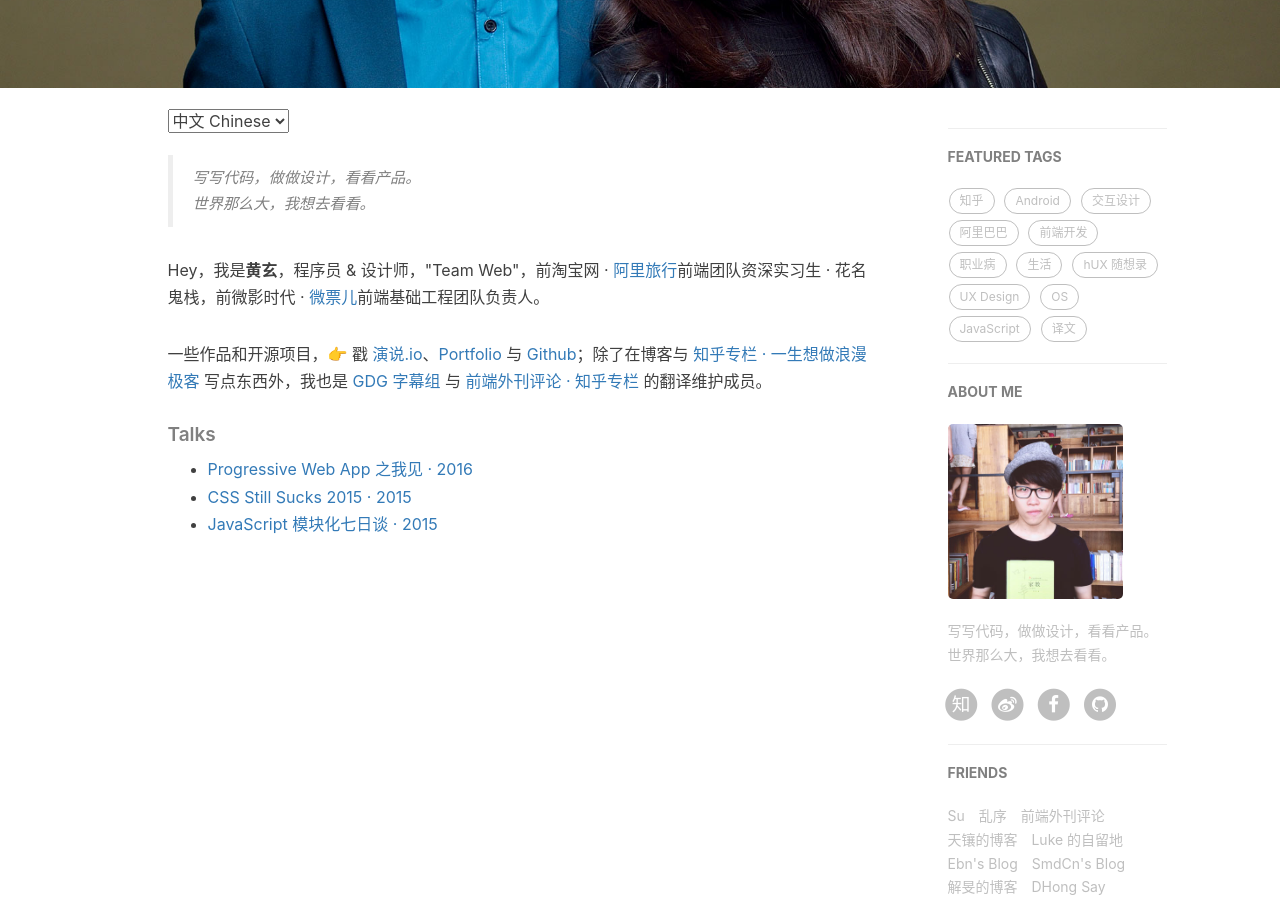
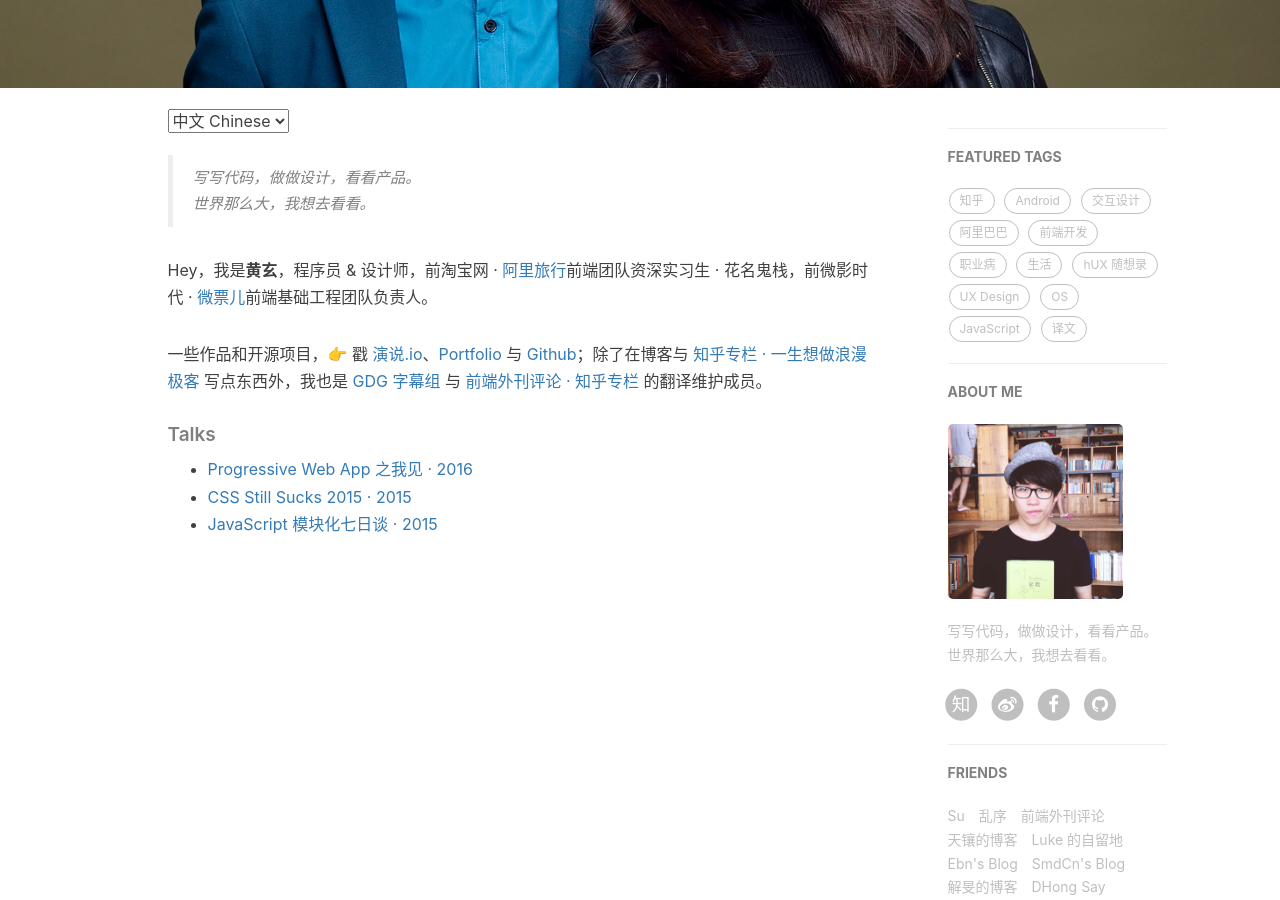
Before and after one commit to q97236143/Huxproh, a Jekyll site: the page built from about.html, in a window 1280 px wide and 900 px high, scrolled down 330 px. Built offline with Jekyll 4.4.1, drawn with Linux system fonts in a browser that asks for light colours; nearby versions of some CDN libraries; comment, search, counter and statistics services are not loaded.

```diff
--- a/about.html
+++ b/about.html
@@ -18,9 +18,9 @@ header-img: "img/about-bg.jpg"
     <blockquote><p>写写代码，做做设计，看看产品。<br>
     世界那么大，我想去看看。</p></blockquote>
 
-    <p>Hey，我是<strong>黄玄</strong>，程序员 &amp; 设计师，"Team Web"，前淘宝网 · <a href="http://alitrip.com">阿里旅行</a>前端团队资深实习生 · 花名鬼栈，前微影时代 · <a href="http://www.wepiao.com/?r=movie">微票儿</a>前端基础工程团队负责人。</p>
+    <p>Hey，我是<strong>黄玄</strong>，程序员 &amp; 设计师，前淘宝网 · <a href="http://alitrip.com">阿里旅行</a>前端团队资深实习生 · 花名鬼栈，前微影时代 · <a href="http://www.wepiao.com/?r=movie">微票儿</a>前端基础工程团队负责人。</p>
 
-    <p>一些作品和开源项目，👉 戳 <a href="http://https://zhuanlan.zhihu.com/p/21280918">演说.io</a>、<a href="/portfolio">Portfolio</a> 与 <a href="http://github.com/huxpro">Github</a>；除了在博客与 <a href="http://zhuanlan.zhihu.com/huxblog">知乎专栏 · 一生想做浪漫极客</a> 写点东西外，我也是 <a href="http://www.gfansub.com/">GDG 字幕组</a> 与 <a href="http://zhuanlan.zhihu.com/FrontendMagazine">前端外刊评论 · 知乎专栏</a> 的翻译维护成员。</p>
+    <p>一些作品和开源项目，👉 戳 <a href="https://zhuanlan.zhihu.com/p/21280918">演说.io</a>、<a href="/portfolio">Portfolio</a> 与 <a href="http://github.com/huxpro">Github</a>；除了在博客与 <a href="http://zhuanlan.zhihu.com/huxblog">知乎专栏 · 一生想做浪漫极客</a> 写点东西外，我也是 <a href="http://www.gfansub.com/">GDG 字幕组</a> 与 <a href="http://zhuanlan.zhihu.com/FrontendMagazine">前端外刊评论 · 知乎专栏</a> 的翻译维护成员。</p>
 
     <h5>Talks</h5>
 
```
